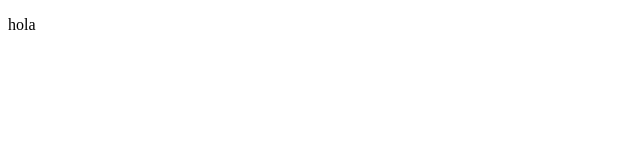
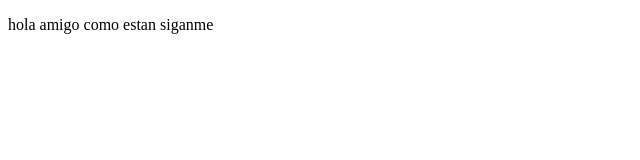
Before and after one commit to Jesus02a/proyectoDemoCursoPreword, a plain HTML site: page index.html in a window 1280 px wide. Shown: the whole page, without its empty margins (0-640 px from the left). Drawn offline with Linux system fonts and the light colour scheme.

Commit message:
cambios agregasdos

```diff
--- a/index.html
+++ b/index.html
@@ -7,6 +7,6 @@
     <title>hola mundo</title>
 </head>
 <body>
-    <p>hola</p>
+    <p>hola amigo como estan  siganme  </p>
 </body>
 </html>
```
